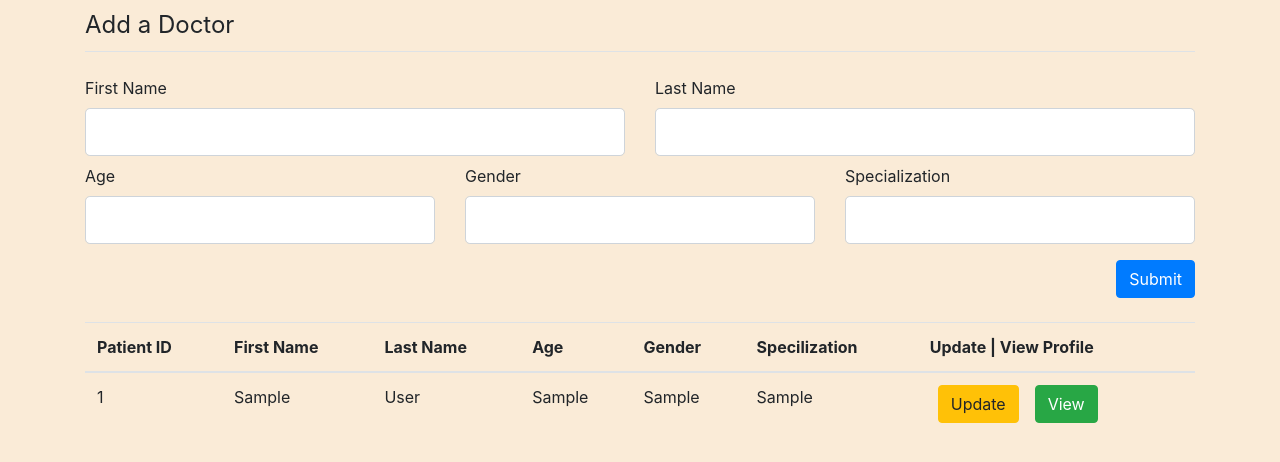
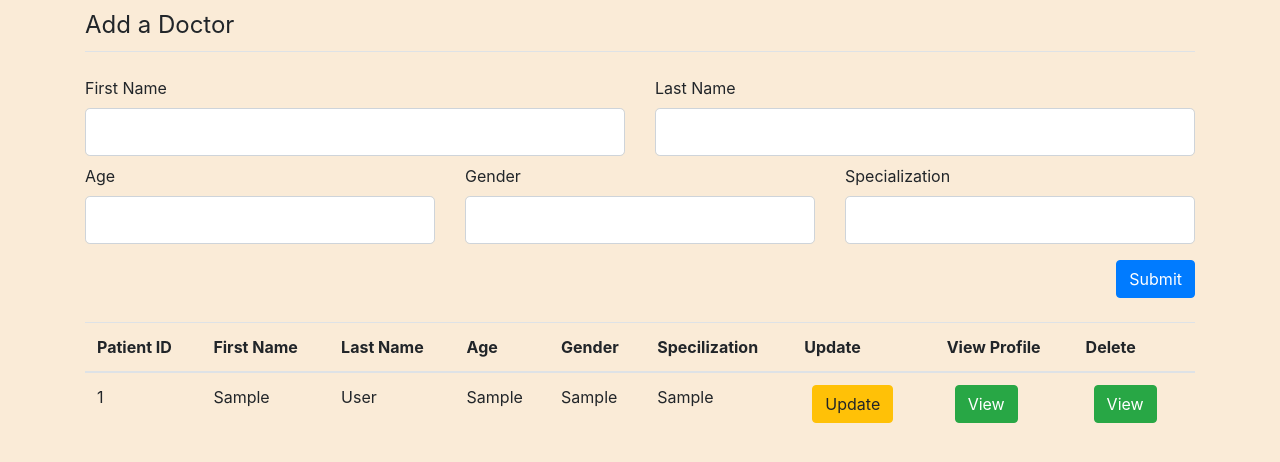
Before and after one commit to OmkarSuvarna/CA2-GroupC, a Flask app: page /admin_addDoctor in a window 1280 px wide. Shown: the part 73-535 px from the top of the page. Run offline with Flask 3, Linux system fonts and the light colour scheme; tables that the repository leaves empty hold one stand-in row (Sample ...).

Commit message:
Delete Functionality for Patients

```diff
--- a/hospital/routes.py
+++ b/hospital/routes.py
@@ -35,7 +35,7 @@ def updatePatient(patient_id):
         patient.age = form.age.data
         patient.gender = form.gender.data
         db.session.commit()
-        flash(f'Patient Details Updated', 'info')
+        flash('Patient Details Updated', 'info')
         return redirect(url_for('home_doctor'))
     elif request.method == 'GET':
         form.firstName.data = patient.firstName
@@ -43,6 +43,16 @@ def updatePatient(patient_id):
         form.age.data = patient.age
         form.gender.data = patient.gender
     return render_template('update_patient.html', title ='Update Patient', form=form, patient=patient)
+
+@app.route("/home_doctor/<int:patient_id>/delete", methods=['GET'])
+def deletePatient(patient_id):
+    patient = Patient.query.get_or_404(patient_id)
+    # if patient.doctor != current_user:
+    # abort(403)
+    db.session.delete(patient)
+    db.session.commit()
+    flash('Patient Details Deleted', 'info')
+    return redirect(url_for('home_doctor'))
 
 @app.route("/admin-useradd", methods=['GET', 'POST'])
 def admin():
--- a/hospital/static/styles.css
+++ b/hospital/static/styles.css
@@ -65,3 +65,7 @@ body {
 .profile-heading {
 font-size: 2.5rem;
 }
+
+.reduce-width{
+    width: 14rem;
+}
--- a/hospital/templates/admin_addDoctor.html
+++ b/hospital/templates/admin_addDoctor.html
@@ -36,7 +36,7 @@
 </div>
 <!-- Doctors Table will go here -->
 <div class="doctors-info">
-  <table class="table">
+  <table class="table table-hover table-fixed">
     <thead>
       <tr>
         <th scope="col">Patient ID</th>
@@ -45,7 +45,9 @@
         <th scope="col">Age</th>
         <th scope="col">Gender</th>
         <th scope="col">Specilization</th>
-        <th scope="col">Update | View Profile</th>
+        <th scope="col">Update</th>
+        <th scope="col">View Profile</th>
+        <th scope="col">Delete</th>
       </tr>
     </thead>
     <tbody>
@@ -57,7 +59,9 @@
         <td>{{d.age}}</td>
         <td>{{d.gender}}</td>
         <td>{{d.specialization}}</td>
-        <td><a href="{{ url_for('updateDoctor', doctor_id =d.id) }}" class="btn btn-warning mx-2">Update</a><a href="{{ url_for('doctor_profile', doctor_id =d.id) }}" class="btn btn-success mx-2">View</a></td>
+        <td><a href="{{ url_for('updateDoctor', doctor_id =d.id) }}" class="btn btn-warning mx-2">Update</a></td>
+        <td><a href="{{ url_for('doctor_profile', doctor_id =d.id) }}" class="btn btn-success mx-2">View</a></td>
+        <td><a href="{{ url_for('doctor_profile', doctor_id =d.id) }}" class="btn btn-success mx-2">View</a></td>
       </tr>
       {% endfor %}
     </tbody>
```
Also changed, not shown: hospital/templates/home_doctor.html (+7 -3 lines).
